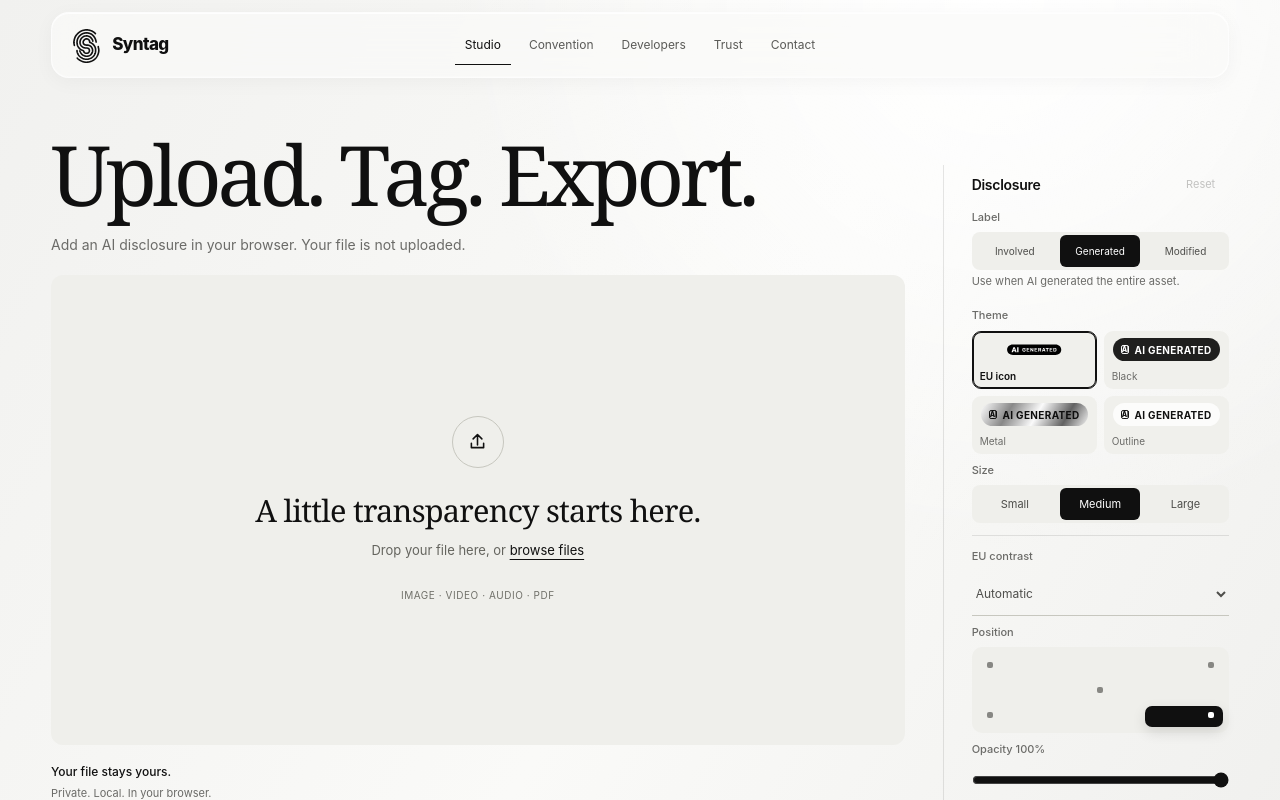
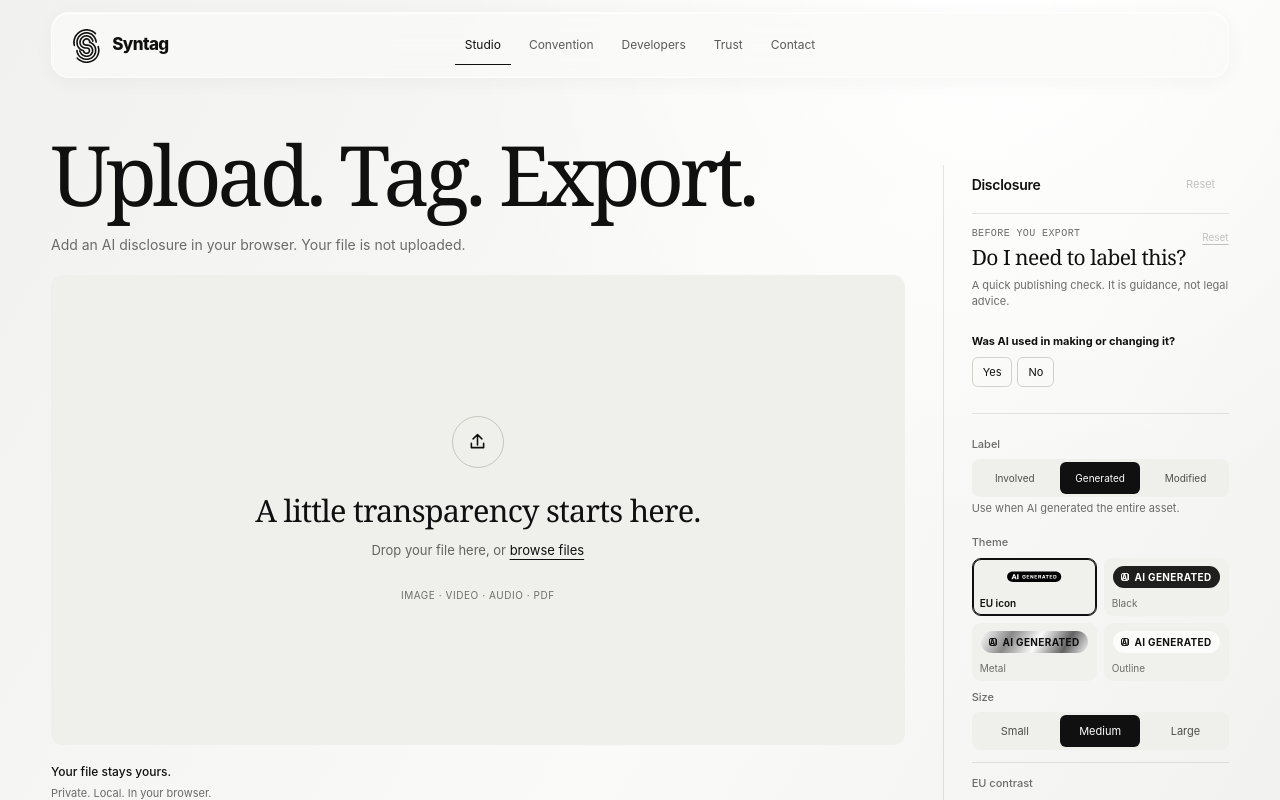
Before and after one commit to sabszh/syntag.eu, a React (Vite) app: page / in a window 1280 px wide. Shown: the top 800 px of the page. Built offline with nearby package versions, Linux system fonts and the light colour scheme.

Commit message:
Add disclosure decision assistant

```diff
--- a/src/main.jsx
+++ b/src/main.jsx
@@ -150,6 +150,44 @@ function SiteFooter() {
   );
 }
 
+function DecisionAssistant() {
+  const [answers, setAnswers] = useState({ aiUsed: null, realistic: null, publicInterest: null, humanReview: null });
+  const setAnswer = (key, value) => setAnswers((current) => ({ ...current, [key]: value }));
+  const reset = () => setAnswers({ aiUsed: null, realistic: null, publicInterest: null, humanReview: null });
+  const result = answers.aiUsed === "no"
+    ? { tone: "optional", title: "No AI disclosure selected", body: "If no AI was used, Syntag does not need to add an AI label." }
+    : answers.aiUsed === "yes" && (answers.realistic === "yes" || answers.publicInterest === "yes")
+      ? { tone: "required", title: "Disclosure likely required", body: "The content may fall into a higher-risk disclosure context. Check the rules that apply to your publication before relying on this result." }
+      : answers.aiUsed === "yes" && answers.humanReview === "yes"
+        ? { tone: "recommended", title: "Disclosure recommended", body: "Human review matters, but it does not by itself remove the need to disclose AI involvement." }
+        : answers.aiUsed === "yes"
+          ? { tone: "recommended", title: "Disclosure recommended", body: "If AI materially contributed, a visible label is the safer publishing choice." }
+          : null;
+  const options = (key, values) => (
+    <div className="decision-options" role="group" aria-label={key}>
+      {values.map(([value, label]) => (
+        <button key={value} type="button" aria-pressed={answers[key] === value} className={answers[key] === value ? "selected" : ""} onClick={() => setAnswer(key, value)}>{label}</button>
+      ))}
+    </div>
+  );
+  return (
+    <section className="decision-assistant" aria-labelledby="decision-title">
+      <div className="decision-heading">
+        <div><span className="decision-kicker">Before you export</span><h3 id="decision-title">Do I need to label this?</h3></div>
+        <button className="decision-reset" type="button" onClick={reset} disabled={!Object.values(answers).some(Boolean)}>Reset</button>
+      </div>
+      <p className="decision-intro">A quick publishing check. It is guidance, not legal advice.</p>
+      <div className="decision-question"><strong>Was AI used in making or changing it?</strong>{options("aiUsed", [["yes", "Yes"], ["no", "No"]])}</div>
+      {answers.aiUsed === "yes" && <>
+        <div className="decision-question"><strong>Does it resemble a real person, place, object, or event?</strong>{options("realistic", [["yes", "Yes"], ["no", "No"], ["unsure", "Not sure"]])}</div>
+        <div className="decision-question"><strong>Is it published text or media about a matter of public interest?</strong>{options("publicInterest", [["yes", "Yes"], ["no", "No"], ["unsure", "Not sure"]])}</div>
+        <div className="decision-question"><strong>Was there meaningful human editorial review?</strong>{options("humanReview", [["yes", "Yes"], ["no", "No"], ["unsure", "Not sure"]])}</div>
+      </>}
+      {result && <div className={`decision-result ${result.tone}`} role="status"><strong>{result.title}</strong><span>{result.body}</span></div>}
+    </section>
+  );
+}
+
 function Studio() {
   const input = useRef(null);
   const [file, setFile] = useState(null);
@@ -270,6 +308,7 @@ function Studio() {
               </button>
             }
           />
+          <DecisionAssistant />
           <Control label="Label">
             <div className="choices disclosure-buttons" role="group" aria-label="Disclosure label">
               {Object.entries(LEVELS).map(([value, item]) => (
--- a/src/styles.css
+++ b/src/styles.css
@@ -1390,6 +1390,23 @@ body::before { content: none; }
 .file-actions button { min-height: 44px; padding: 0; border: 0; background: transparent; font-size: 11px; text-decoration: underline; text-underline-offset: 4px; }
 .inspector { position: static; max-height: none; overflow: visible; border-left: 1px solid var(--line); padding: 0 0 0 28px; display: block; }
 .inspector .rail-head { min-height: 32px; }
+.decision-assistant { margin: 8px 0 18px; padding: 14px 0 16px; border-top: 1px solid var(--line); border-bottom: 1px solid var(--line); }
+.decision-heading { display: flex; justify-content: space-between; gap: 12px; align-items: start; }
+.decision-kicker { display: block; margin-bottom: 6px; color: var(--muted); font: 10px ui-monospace, monospace; text-transform: uppercase; letter-spacing: .04em; }
+.decision-heading h3 { margin: 0; font: 400 21px/1.2 Georgia, serif; letter-spacing: -.025em; }
+.decision-reset { padding: 2px 0; border: 0; background: transparent; color: var(--muted); font-size: 10px; text-decoration: underline; text-underline-offset: 3px; }
+.decision-reset:disabled { opacity: .4; cursor: default; }
+.decision-intro { margin: 8px 0 14px; color: var(--muted); font-size: 11px; line-height: 1.45; }
+.decision-question { padding: 10px 0; }
+.decision-question strong { display: block; margin-bottom: 8px; font-size: 11px; line-height: 1.4; }
+.decision-options { display: flex; flex-wrap: wrap; gap: 5px; }
+.decision-options button { min-height: 30px; padding: 0 10px; border: 1px solid #d1d1ca; border-radius: 6px; background: transparent; color: var(--ink); font-size: 11px; }
+.decision-options button:hover, .decision-options button.selected { border-color: var(--ink); background: var(--ink); color: #fff; }
+.decision-options button:focus-visible, .decision-reset:focus-visible { outline: 2px solid var(--ink); outline-offset: 3px; }
+.decision-result { display: grid; gap: 5px; margin-top: 10px; padding: 11px 12px; border-left: 3px solid var(--ink); background: #efefeb; font-size: 11px; line-height: 1.45; }
+.decision-result span { color: var(--muted); }
+.decision-result.required { border-left-color: #8b2b1f; }
+.decision-result.optional { border-left-color: #76766e; }
 .inspector .rail-head h2 { font-size: 14px; font-weight: 600; }
 .inspector .tag-sample { min-height: 62px; margin: 14px 0; border-radius: 0; background: transparent; border-bottom: 1px solid var(--line); }
 .inspector .tag-sample { display: none; }
```
